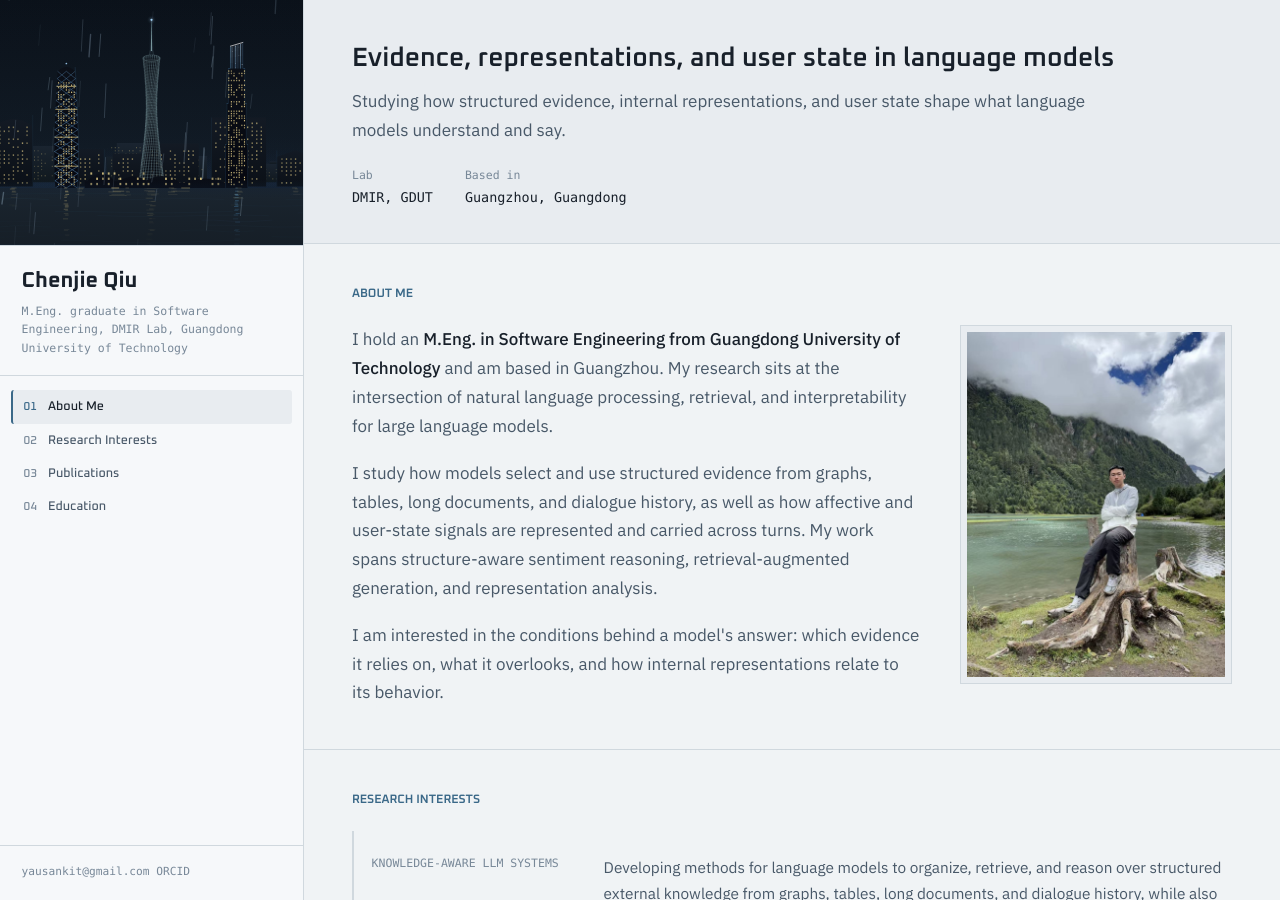
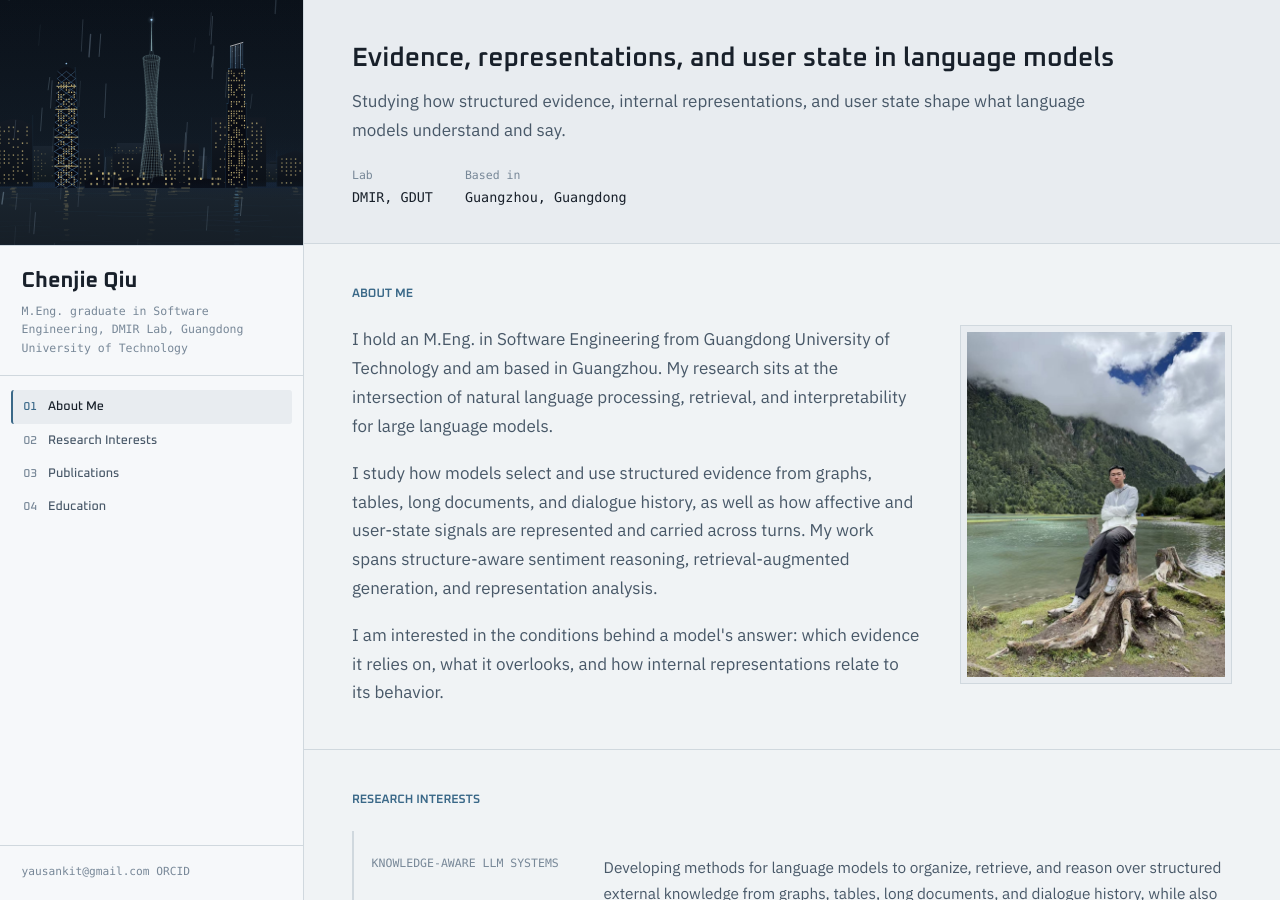
Before and after one commit to yausankit/yausankit.github.io, a Jekyll site: the page built from _pages/about.md, in a window 1280 px wide and 900 px high. Built offline with Jekyll 4.4.1, drawn with Linux system fonts in a browser that asks for light colours.

Commit message:
Remove emphasis from degree description

```diff
--- a/_pages/about.md
+++ b/_pages/about.md
@@ -20,7 +20,7 @@
   <h2>About Me</h2>
   <div class="about-layout">
     <div class="prose">
-      <p>I hold an <strong>M.Eng. in Software Engineering from Guangdong University of Technology</strong> and am based in Guangzhou. My research sits at the intersection of natural language processing, retrieval, and interpretability for large language models.</p>
+      <p>I hold an M.Eng. in Software Engineering from Guangdong University of Technology and am based in Guangzhou. My research sits at the intersection of natural language processing, retrieval, and interpretability for large language models.</p>
       <p>I study how models select and use structured evidence from graphs, tables, long documents, and dialogue history, as well as how affective and user-state signals are represented and carried across turns. My work spans structure-aware sentiment reasoning, retrieval-augmented generation, and representation analysis.</p>
       <p>I am interested in the conditions behind a model's answer: which evidence it relies on, what it overlooks, and how internal representations relate to its behavior.</p>
     </div>
```
